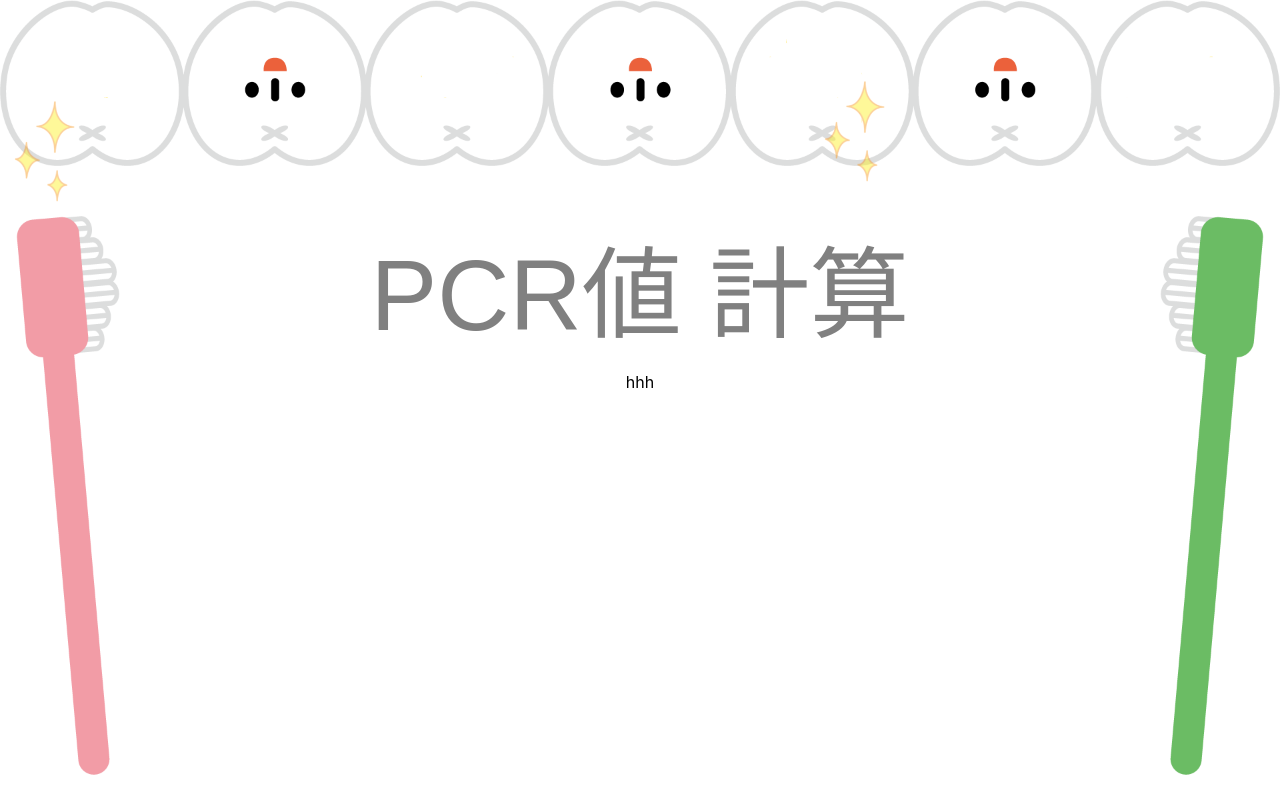
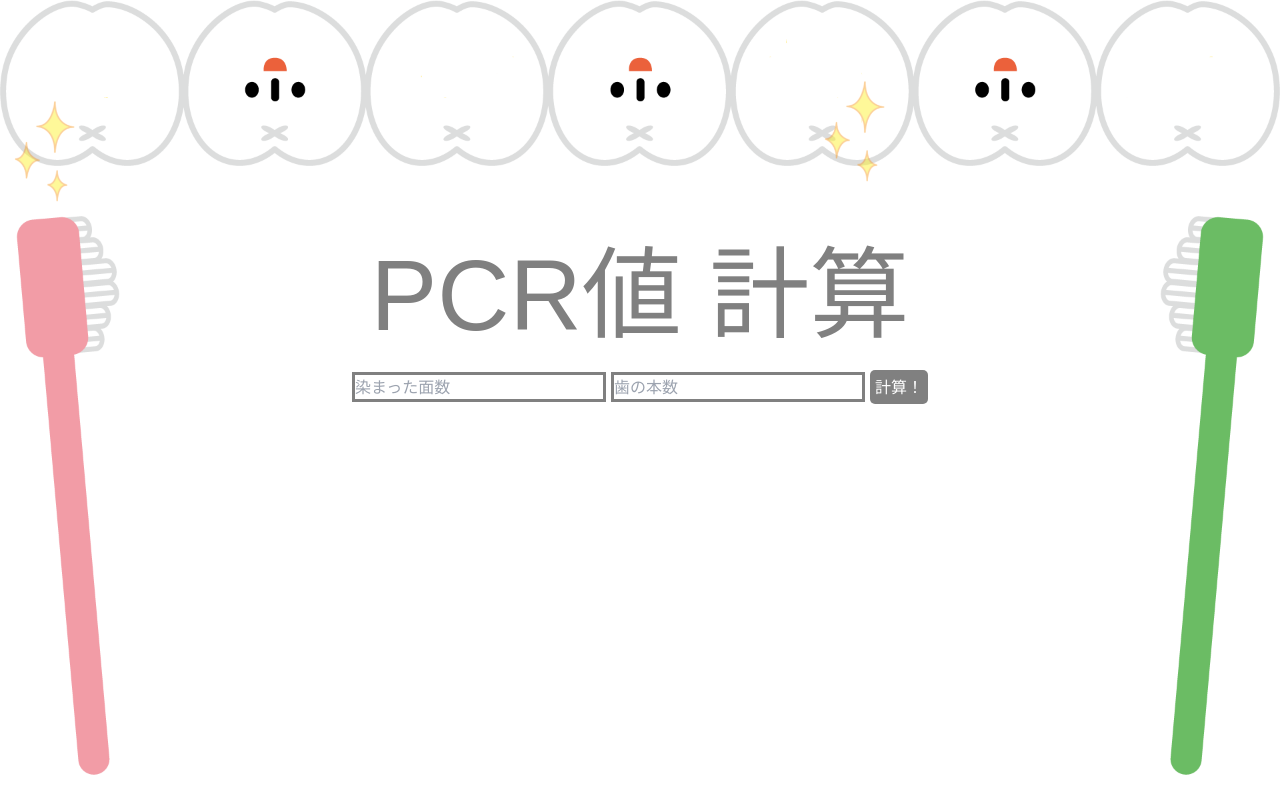
Before and after one commit to Tarara33/pcr_app, a React (Create React App) app: page / in a window 1280 px wide. Shown: the top 800 px of the page. Built offline with nearby package versions, Linux system fonts and the light colour scheme.

Commit message:
🚧 フォームデザイン完成...計算アクション

```diff
--- /dev/null
+++ b/src/components/Form.css
@@ -0,0 +1,11 @@
+input {
+  border: 3px solid grey;
+  margin-right: 5px;
+}
+
+button {
+  color: white;
+  background-color: grey;
+  border-radius: 5px;
+  padding: 5px;
+}
--- a/src/components/Form.jsx
+++ b/src/components/Form.jsx
@@ -1,9 +1,13 @@
-import './From.css'
+import './Form.css'
 
 export const Form = () => {
   return (
-    <div className="form-container">
-      <h1>hhh</h1>
+    <div>
+      <form action="">
+        <input type="number" placeholder="染まった面数"/>
+        <input type="number" placeholder='歯の本数'/>
+        <button>計算！</button>
+      </form>
     </div>
   );
 }
```
Also changed, not shown: src/components/From.css (deleted).
